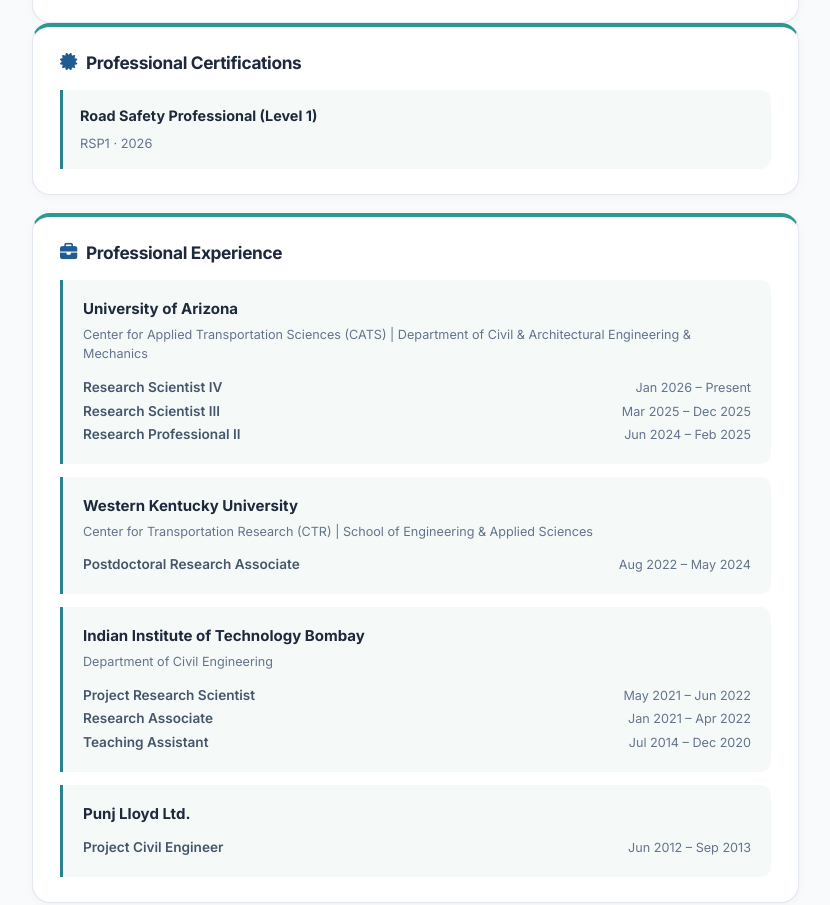
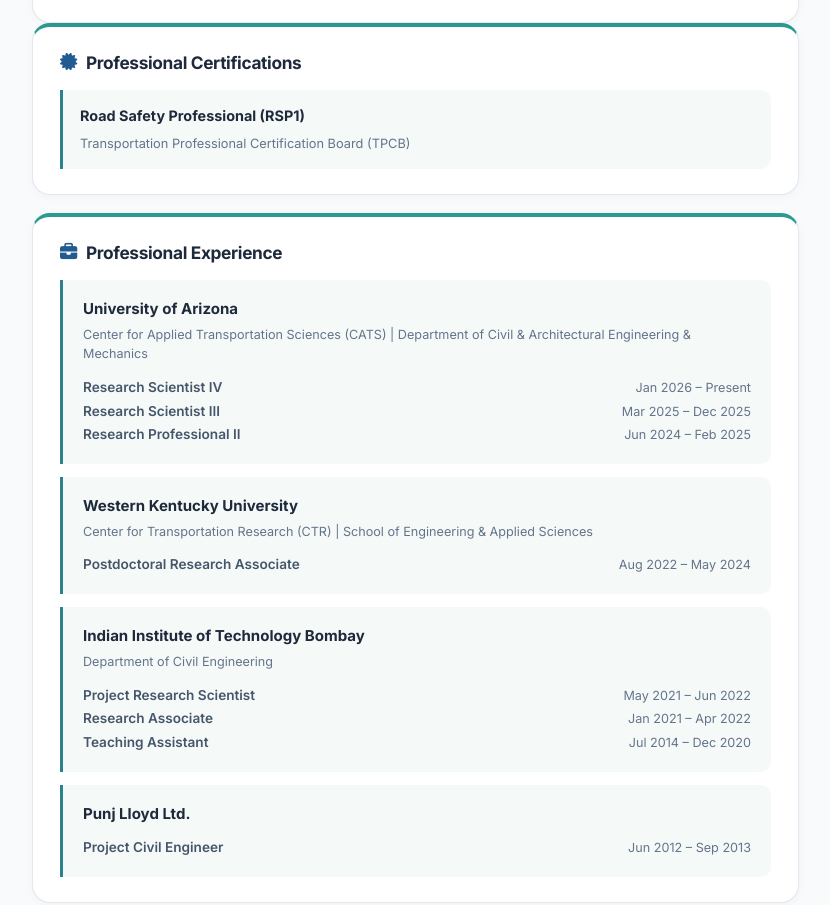
Before and after one commit to bharatpathivada/bharatpathivada.github.io, a plain HTML site: page index.html in a window 1280 px wide. Shown: the part 1178-2083 px from the top of the page, without its empty margins (393-1223 px from the left). Drawn offline with Linux system fonts and the light colour scheme; some icons are missing.

Commit message:
Clarify RSP1 title and add certifying board

```diff
--- a/index.html
+++ b/index.html
@@ -83,7 +83,7 @@
 <section class="sub-block" aria-labelledby="certifications-heading">
 <h3 id="certifications-heading"><i aria-hidden="true" class="fas fa-certificate"></i> Professional Certifications</h3>
 <ul class="clean-list education-list-styled">
-<li><div><strong>Road Safety Professional (Level 1)</strong><span>RSP1 · 2026</span></div></li>
+<li><div><strong>Road Safety Professional (RSP1)</strong><span>Transportation Professional Certification Board (TPCB)</span></div></li>
 </ul>
 </section>
 <section class="sub-block experience-section" aria-labelledby="experience-heading">
```
